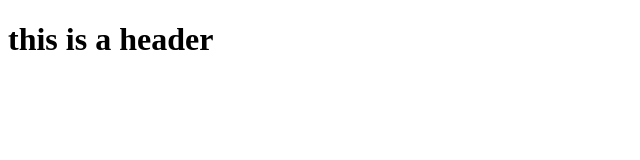
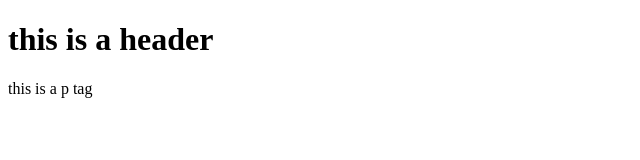
Before and after one commit to aitaDev/git-test, a plain HTML site: page index.html in a window 1280 px wide. Shown: the whole page, without its empty margins (0-640 px from the left). Drawn offline with Linux system fonts and the light colour scheme.

Commit message:
second Commit

```diff
--- a/index.html
+++ b/index.html
@@ -7,5 +7,6 @@
   </head>
   <body>
     <h1>this is a header</h1>
+    <p>this is a p tag</p>
   </body>
 </html>
```
